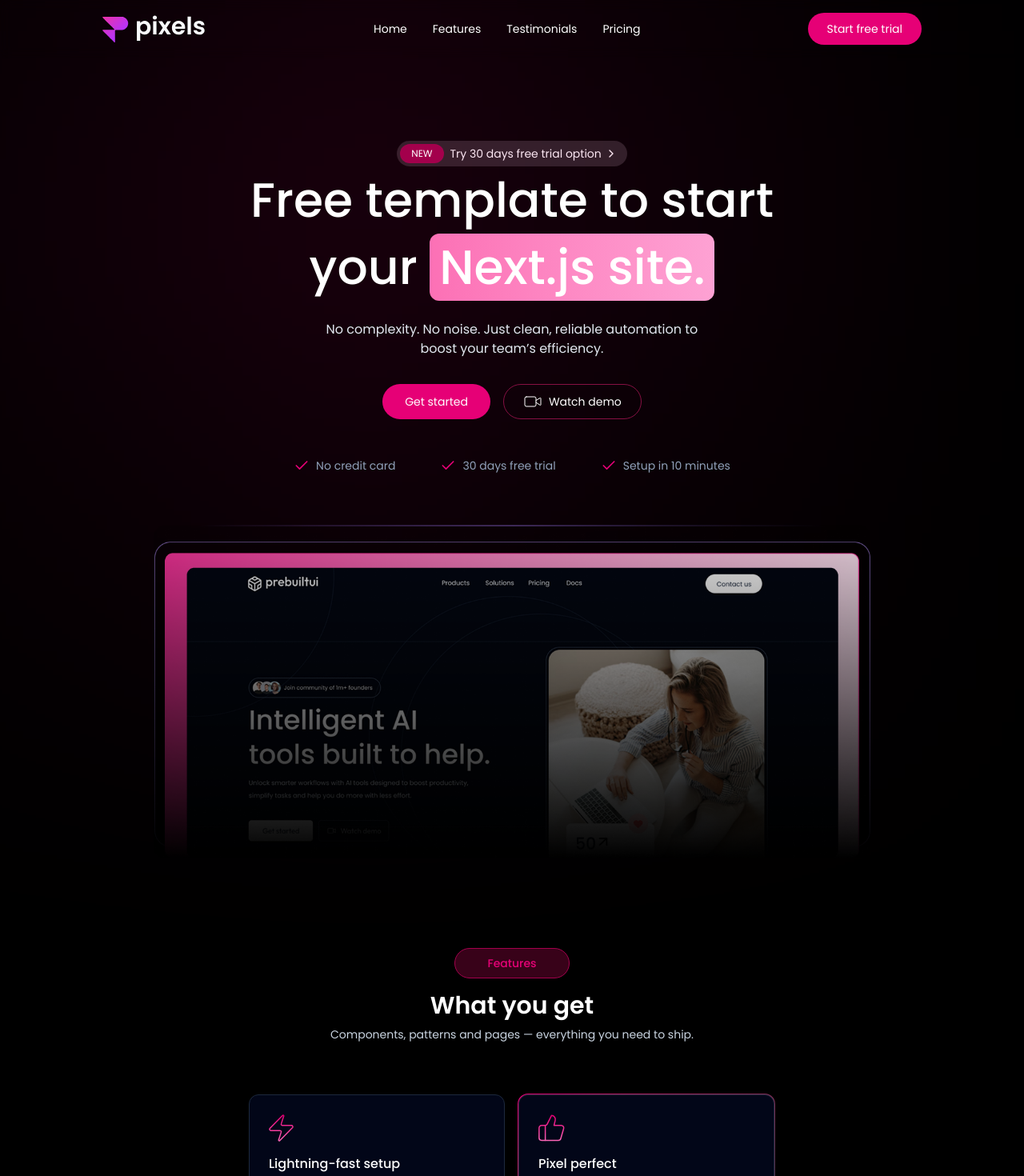
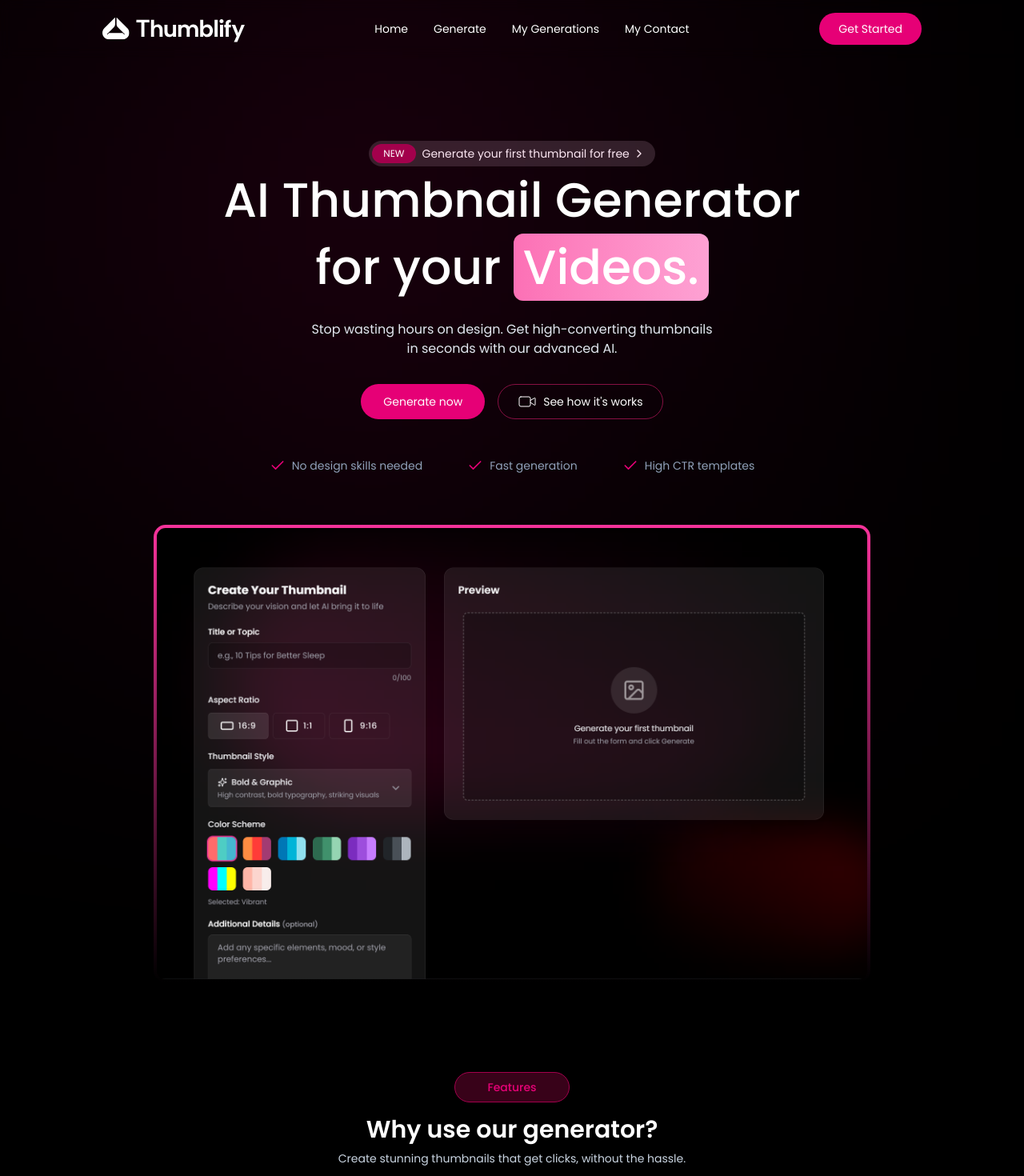
Before and after one commit to siddharthapal8240/Thumblify, a React (Vite) app in the folder client/: page / in a window 1280 px wide. Shown: the top 1470 px of the page at 80% size. Built offline with nearby package versions, Linux system fonts and the light colour scheme.

Commit message:
Update landing page upto feature section

```diff
--- a/client/src/components/Navbar.tsx
+++ b/client/src/components/Navbar.tsx
@@ -3,45 +3,54 @@ import { useState } from "react";
 import { motion } from "motion/react";
 import { navlinks } from "../data/navlinks";
 import type { INavLink } from "../types";
-import { NavLink } from "react-router-dom";
+import { Link, NavLink, useNavigate } from "react-router-dom";
 
 export default function Navbar() {
   const [isOpen, setIsOpen] = useState(false);
+  const navigate = useNavigate();
 
   return (
     <>
-            <motion.nav className="fixed top-0 z-50 flex items-center justify-between w-full py-4 px-6 md:px-16 lg:px-24 xl:px-32 backdrop-blur"
+      <motion.nav
+        className="fixed top-0 z-50 flex items-center justify-between w-full py-4 px-6 md:px-16 lg:px-24 xl:px-32 backdrop-blur"
         initial={{ y: -100, opacity: 0 }}
         animate={{ y: 0, opacity: 1 }}
         viewport={{ once: true }}
-                transition={{ type: "spring", stiffness: 250, damping: 70, mass: 1 }}
-            >
-                <a href="https://prebuiltui.com?utm_source=pixels">
-                    <img className="h-8.5 w-auto" src="/assets/logo.svg" alt="logo" width={130} height={34} />
-                </a>
+        transition={{ type: "spring", stiffness: 250, damping: 70, mass: 1 }}>
+        <Link to="/">
+          <img src="/logo.svg" alt="logo" className="h-8.5 w-auto" />
+        </Link>
 
         <div className="hidden md:flex items-center gap-8 transition duration-500">
-                    {navlinks.map((link: INavLink) => (
-                        <NavLink key={link.name} to={link.href} className="hover:text-pink-500 transition">
-                            {link.name}
-                        </NavLink>
-                    ))}
+          <Link to="/" className="hover:text-pink-300 transition">
+            Home
+          </Link>
+          <Link to="/generate" className="hover:text-pink-300 transition">
+            Generate
+          </Link>
+
+          <Link to="/my-generation" className="hover:text-pink-300 transition">
+            My Generations
+          </Link>
+          <Link to="#" className="hover:text-pink-300 transition">
+            My Contact
+          </Link>
         </div>
 
-                <button className="hidden md:block px-6 py-2.5 bg-pink-600 hover:bg-pink-700 active:scale-95 transition-all rounded-full">
-                    Start free trial
+        <button onClick={() => navigate("/login")} className="hidden md:block px-6 py-2.5 bg-pink-600 hover:bg-pink-700 active:scale-95 transition-all rounded-full">
+          Get Started
         </button>
         <button onClick={() => setIsOpen(true)} className="md:hidden">
           <MenuIcon size={26} className="active:scale-90 transition" />
         </button>
       </motion.nav>
 
-            <div className={`fixed inset-0 z-100 bg-black/40 backdrop-blur flex flex-col items-center justify-center text-lg gap-8 md:hidden transition-transform duration-400 ${isOpen ? "translate-x-0" : "-translate-x-full"}`}>
-                {navlinks.map((link: INavLink) => (
-                    <NavLink key={link.name} to={link.href} onClick={() => setIsOpen(false)}>
-                        {link.name}
-                    </NavLink>
-                ))}
+      <div className={`fixed inset-0 z-100 bg-black/40 backdrop-blur flex flex-col items-center justify-center text-lg gap-8 md:hidden transition-transform duration-400 ${ isOpen ? "translate-x-0" : "-translate-x-full"}`}>
+        <Link onClick={() => setIsOpen(false)} to="/">Home</Link>
+        <Link onClick={() => setIsOpen(false)} to="/generate">Generate</Link>
+        <Link onClick={() => setIsOpen(false)} to="/my-generation">My Generations</Link>
+        <Link onClick={() => setIsOpen(false)} to="#">My Contact</Link>
+        <Link onClick={() => setIsOpen(false)} to="#">Login</Link>
         <button onClick={() => setIsOpen(false)} className="active:ring-3 active:ring-white aspect-square size-10 p-1 items-center justify-center bg-pink-600 hover:bg-pink-700 transition text-white rounded-md flex">
           <XIcon />
         </button>
--- a/client/src/components/TiltImage.tsx
+++ b/client/src/components/TiltImage.tsx
@@ -52,8 +52,8 @@ export default function TiltedImage({ rotateAmplitude = 3, }) {
             transition={{ type: "spring", stiffness: 320, damping: 70, mass: 1 }}
         >
             <motion.div className="relative transform-3d w-full max-w-4xl" style={{ rotateX, rotateY }} >
-                <motion.img src="/assets/hero-section-showcase.png"
-                    className="w-full rounded-[15px] will-change-transform transform-[translateZ(0)]"
+                <motion.img src="/hero_img.png"
+                    className="broderb bg-linear-180 from-pink-500 to-transparent p-1 w-full rounded-[15px] will-change-transform transform-[translateZ(0)]"
                     alt="hero section showcase"
                 />
             </motion.div>
--- a/client/src/data/features.tsx
+++ b/client/src/data/features.tsx
@@ -2,18 +2,19 @@ import type { IFeature } from "../types";
 
 export const featuresData: IFeature[] = [
     {
-        icon: (<svg width="31" height="34" viewBox="0 0 31 34" fill="none" xmlns="http://www.w3.org/2000/svg"><path d="M2.616 20.2a1.62 1.62 0 0 1-1.458-.91 1.59 1.59 0 0 1 .202-1.698L17.304 1.276a.806.806 0 0 1 1.385.736l-3.092 9.63a1.59 1.59 0 0 0 .765 1.978c.231.12.488.182.749.18h11.273a1.62 1.62 0 0 1 1.458.91 1.59 1.59 0 0 1-.202 1.698L13.696 32.724a.807.807 0 0 1-1.385-.736l3.092-9.63a1.59 1.59 0 0 0-.765-1.978 1.6 1.6 0 0 0-.748-.18z" stroke="url(#a)" strokeWidth="1.5" strokeLinecap="round" strokeLinejoin="round" /><defs><linearGradient id="a" x1="15.5" y1="1" x2="15.5" y2="33" gradientUnits="userSpaceOnUse"><stop stopColor="#E60076" /><stop offset="1" stopColor="#FB64B6" /></linearGradient></defs></svg>),
-        title: "Lightning-fast setup",
-        description: "Launch production-ready pages in minutes with prebuilt components.",
+        icon: "/assets/zap-icon.svg",
+        title: "Smart Analysis",
+        description: "Our AI analyzes video content to suggest the most clickable concepts.",
     },
     {
-        icon: (<svg width="33" height="34" viewBox="0 0 33 34" fill="none" xmlns="http://www.w3.org/2000/svg"><path d="M8.617 13.777V32.43" stroke="url(#a)" strokeWidth="1.5" strokeLinecap="round" strokeLinejoin="round" /><path d="m21.066 7.377-1.554 6.404h9.062a3.107 3.107 0 0 1 2.984 3.979l-3.621 12.435a3.11 3.11 0 0 1-2.985 2.238H3.968A3.11 3.11 0 0 1 .86 29.325V16.89a3.11 3.11 0 0 1 3.11-3.11h4.29a3.11 3.11 0 0 0 2.782-1.725l5.362-10.71a4.866 4.866 0 0 1 4.663 6.032" stroke="url(#b)" strokeWidth="1.5" strokeLinecap="round" strokeLinejoin="round" /><defs><linearGradient id="a" x1="9.117" y1="13.777" x2="9.117" y2="32.43" gradientUnits="userSpaceOnUse"><stop stopColor="#E60076" /><stop offset="1" stopColor="#FB64B6" /></linearGradient><linearGradient id="b" x1="16.271" y1="1.346" x2="16.271" y2="32.433" gradientUnits="userSpaceOnUse"><stop stopColor="#E60076" /><stop offset="1" stopColor="#FB64B6" /></linearGradient></defs></svg>),
-        title: "Pixel perfect",
-        description: "Modern Figma-driven UI that translates to exact code.",
+        icon: "/assets/thumb-icon.svg",
+        title: "Eye-catching Designs",
+        description: "Generate thumbnails that grab attention and boost click-through rates.",
     },
     {
-        icon: (<svg width="34" height="34" viewBox="0 0 34 34" fill="none" xmlns="http://www.w3.org/2000/svg"><path d="M12.278 23.072c6 0 10.864-4.864 10.864-10.863 0-6-4.864-10.863-10.864-10.863S1.414 6.209 1.414 12.209s4.864 10.863 10.864 10.863" stroke="url(#a)" strokeWidth="1.5" strokeLinecap="round" strokeLinejoin="round" /><path d="M21.583 32.383c6 0 10.863-4.864 10.863-10.864s-4.864-10.863-10.863-10.863c-6 0-10.864 4.864-10.864 10.863 0 6 4.864 10.864 10.864 10.864" stroke="url(#b)" strokeWidth="1.5" strokeLinecap="round" strokeLinejoin="round" /><defs><linearGradient id="a" x1="12.278" y1="1.346" x2="12.278" y2="23.072" gradientUnits="userSpaceOnUse"><stop stopColor="#E60076" /><stop offset="1" stopColor="#FB64B6" /></linearGradient><linearGradient id="b" x1="21.582" y1="10.656" x2="21.582" y2="32.383" gradientUnits="userSpaceOnUse"><stop stopColor="#E60076" /><stop offset="1" stopColor="#FB64B6" /></linearGradient></defs></svg>),
-        title: "Highly customizable",
-        description: "Tailwind utility-first classes make customization trivial.",
-    }
+        icon: "/assets/shape-icon.svg",
+        title: "Fully Customizable",
+        description: "Get fully layered designs you can tweak to perfection if needed.",
+    },
+
 ];
--- a/client/src/sections/FeaturesSection.tsx
+++ b/client/src/sections/FeaturesSection.tsx
@@ -8,7 +8,7 @@ import type { IFeature } from "../types";
 export default function FeaturesSection() {
     return (
         <div id="features" className="px-4 md:px-16 lg:px-24 xl:px-32">
-            <SectionTitle text1="Features" text2="What you get" text3="Components, patterns and pages — everything you need to ship." />
+            <SectionTitle text1="Features" text2="Why use our generator?" text3="Create stunning thumbnails that get clicks, without the hassle." />
             <div className="flex flex-wrap items-center justify-center gap-6 md:gap-4 mt-16 px-6">
                 {featuresData.map((feature: IFeature, index: number) => (
                     <motion.div key={index} className={`${index === 1 ? 'p-px rounded-[13px] bg-linear-to-br from-pink-600 to-slate-800' : ''}`}
@@ -18,7 +18,7 @@ export default function FeaturesSection() {
                         transition={{ delay: index * 0.15, type: "spring", stiffness: 320, damping: 70, mass: 1 }}
                     >
                         <div className="p-6 rounded-xl space-y-4 border border-slate-800 bg-slate-950 max-w-80 w-full">
-                            {feature.icon}
+                            <img src={feature.icon} alt={feature.title} />
                             <h3 className="text-base font-medium text-white">
                                 {feature.title}
                             </h3>
--- a/client/src/sections/HeroSection.tsx
+++ b/client/src/sections/HeroSection.tsx
@@ -1,66 +1,96 @@
-'use client'
+"use client";
 import { CheckIcon, ChevronRightIcon, VideoIcon } from "lucide-react";
 import TiltedImage from "../components/TiltImage";
 import { motion } from "motion/react";
+import { use } from "react";
+import { useNavigate } from "react-router-dom";
 
 export default function HeroSection() {
+
+    const navigate = useNavigate();
+
   const specialFeatures = [
-        "No credit card",
-        "30 days free trial",
-        "Setup in 10 minutes",
+    "No design skills needed",
+    "Fast generation",
+    "High CTR templates",
   ];
 
   return (
     <div className="relative flex flex-col items-center justify-center px-4 md:px-16 lg:px-24 xl:px-32">
       <div className="absolute top-30 -z-10 left-1/4 size-72 bg-pink-600 blur-[300px]"></div>
-            <motion.a href="https://prebuiltui.com?utm_source=pixels" className="group flex items-center gap-2 rounded-full p-1 pr-3 mt-44 text-pink-100 bg-pink-200/15"
+      <motion.a
+        href="https://prebuiltui.com?utm_source=pixels"
+        className="group flex items-center gap-2 rounded-full p-1 pr-3 mt-44 text-pink-100 bg-pink-200/15"
         initial={{ y: -20, opacity: 0 }}
         whileInView={{ y: 0, opacity: 1 }}
         viewport={{ once: true }}
-                transition={{ delay: 0.2, type: "spring", stiffness: 320, damping: 70, mass: 1 }}
+        transition={{
+          delay: 0.2,
+          type: "spring",
+          stiffness: 320,
+          damping: 70,
+          mass: 1,
+        }}
       >
         <span className="bg-pink-800 text-white text-xs px-3.5 py-1 rounded-full">
           NEW
         </span>
         <p className="flex items-center gap-1">
-                    <span>Try 30 days free trial option </span>
-                    <ChevronRightIcon size={16} className="group-hover:translate-x-0.5 transition duration-300" />
+          <span>Generate your first thumbnail for free </span>
+          <ChevronRightIcon
+            size={16}
+            className="group-hover:translate-x-0.5 transition duration-300"
+          />
         </p>
       </motion.a>
-            <motion.h1 className="text-5xl/17 md:text-6xl/21 font-medium max-w-2xl text-center"
+      <motion.h1
+        className="text-5xl/17 md:text-6xl/21 font-medium max-w-3xl text-center"
         initial={{ y: 50, opacity: 0 }}
         whileInView={{ y: 0, opacity: 1 }}
         viewport={{ once: true }}
         transition={{ type: "spring", stiffness: 240, damping: 70, mass: 1 }}
       >
-                Free template to start your{" "}
-                <span className="move-gradient px-3 rounded-xl text-nowrap">Next.js site.</span>
+        AI Thumbnail Generator for your&nbsp;
+        <span className="move-gradient px-3 rounded-xl text-nowrap">
+          Videos.
+        </span>
       </motion.h1>
-            <motion.p className="text-base text-center text-slate-200 max-w-lg mt-6"
+      <motion.p
+        className="text-base text-center text-slate-200 max-w-lg mt-6"
         initial={{ y: 50, opacity: 0 }}
         whileInView={{ y: 0, opacity: 1 }}
         viewport={{ once: true }}
-                transition={{ delay: 0.2, type: "spring", stiffness: 320, damping: 70, mass: 1 }}
+        transition={{
+          delay: 0.2,
+          type: "spring",
+          stiffness: 320,
+          damping: 70,
+          mass: 1,
+        }}
       >
-                No complexity. No noise. Just clean, reliable automation to boost your team’s efficiency.</motion.p>
-            <motion.div className="flex items-center gap-4 mt-8"
+        Stop wasting hours on design. Get high-converting thumbnails in seconds with our advanced AI.
+      </motion.p>
+      <motion.div
+        className="flex items-center gap-4 mt-8"
         initial={{ y: 50, opacity: 0 }}
         whileInView={{ y: 0, opacity: 1 }}
         viewport={{ once: true }}
         transition={{ type: "spring", stiffness: 320, damping: 70, mass: 1 }}
       >
-                <button className="bg-pink-600 hover:bg-pink-700 text-white rounded-full px-7 h-11">
-                    Get started
+        <button onClick={()=>navigate('/generate')} className="bg-pink-600 hover:bg-pink-700 text-white rounded-full px-7 h-11">
+          Generate now
         </button>
         <button className="flex items-center gap-2 border border-pink-900 hover:bg-pink-950/50 transition rounded-full px-6 h-11">
           <VideoIcon strokeWidth={1} />
-                    <span>Watch demo</span>
+          <span>See how it's works</span>
         </button>
       </motion.div>
 
       <div className="flex flex-wrap justify-center items-center gap-4 md:gap-14 mt-12">
         {specialFeatures.map((feature, index) => (
-                    <motion.p className="flex items-center gap-2" key={index}
+          <motion.p
+            className="flex items-center gap-2"
+            key={index}
             initial={{ y: 30, opacity: 0 }}
             whileInView={{ y: 0, opacity: 1 }}
             viewport={{ once: true }}
```
Lines whose indentation alone changed are shown as unchanged.
